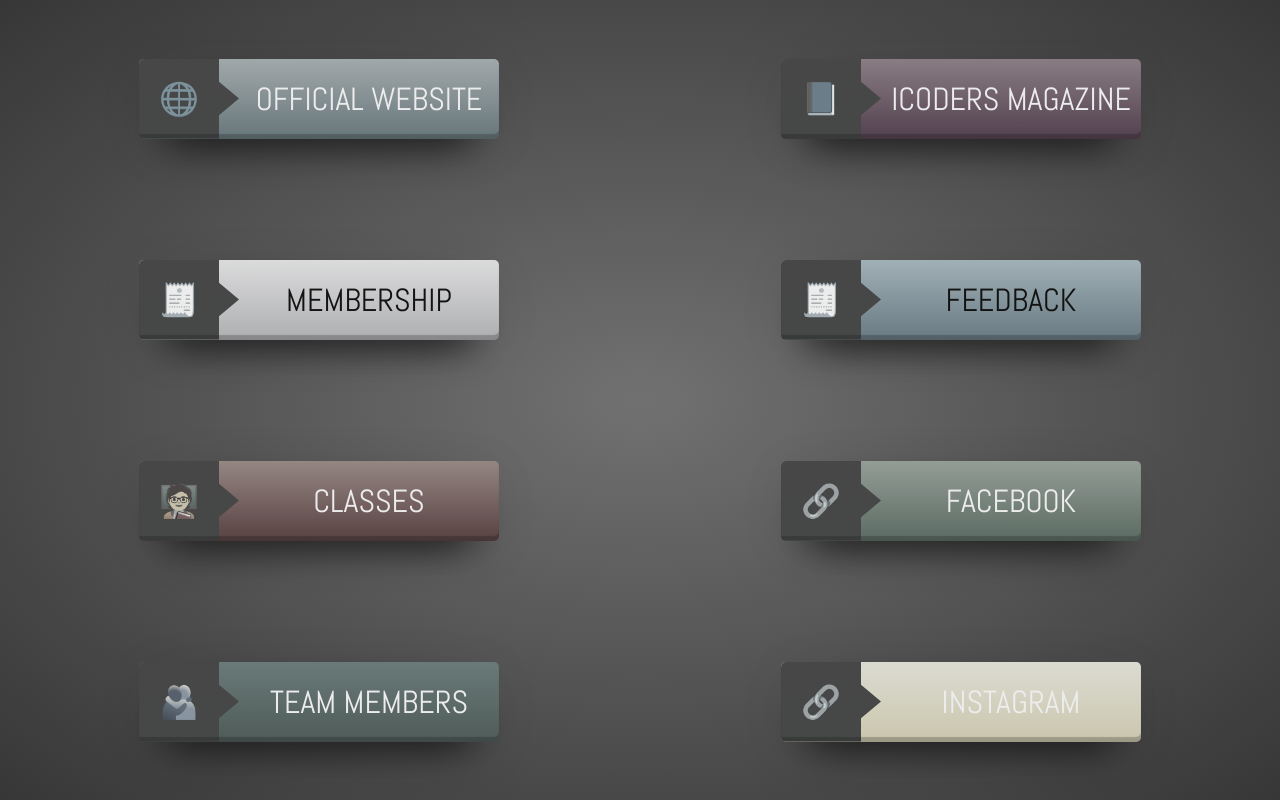
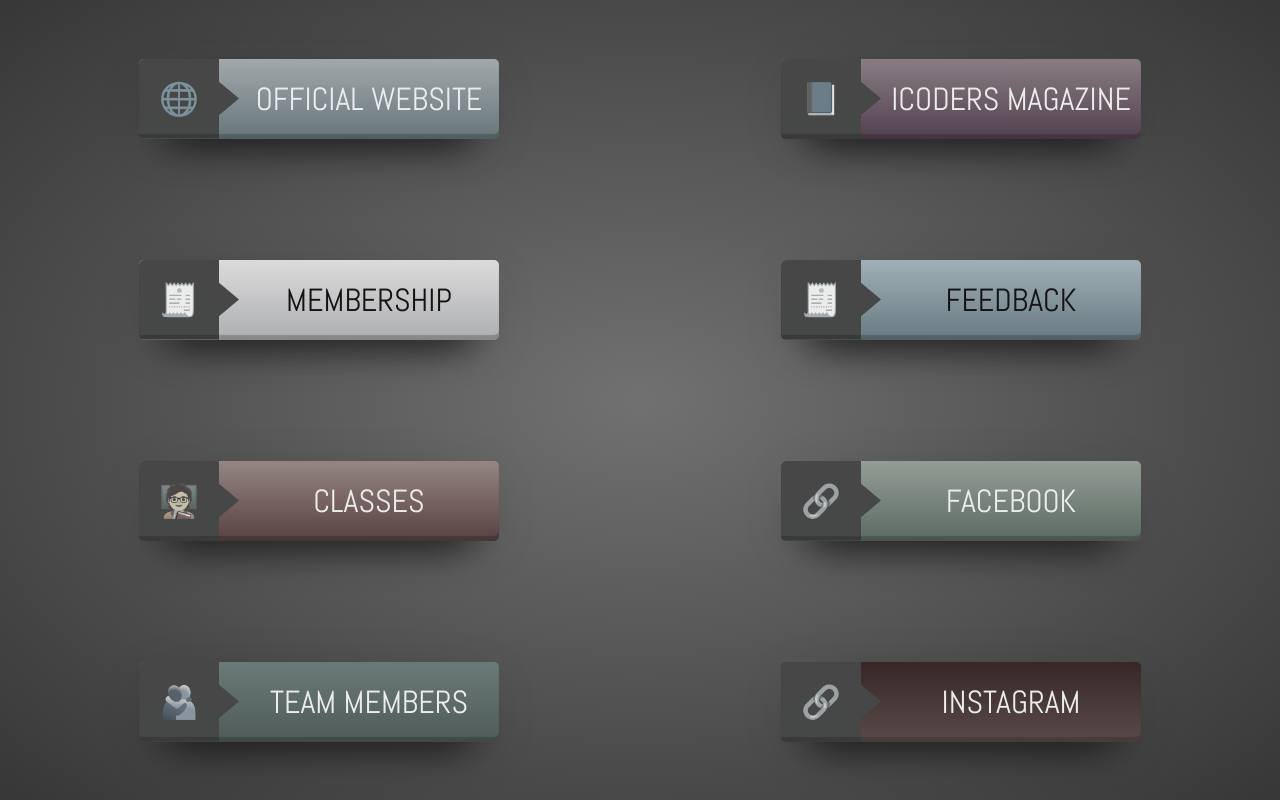
Before and after one commit to iCoders/connect, a plain HTML site: page index.html in a window 1280 px wide. Drawn offline with Linux system fonts and the light colour scheme.

Commit message:
Update index.html

```diff
--- a/index.html
+++ b/index.html
@@ -17,6 +17,6 @@
 <button style="--slist: #c8679e, #a2167f" onclick="window.location.href = 'http://icodersclub.tech/';" data-icon="📘">iCoders Magazine GEEK TIME</button>
 <button class="invert" style="--slist: #55cbfa, #058dd2" onclick="window.location.href = 'http://bit.ly/GeekTimeFeedback';" data-icon="🧾">feedback</button>
 <button style="--slist: #66b47e, #05823f" onclick="window.location.href = 'https://www.facebook.com/iCoders';" data-icon="🔗">Facebook</button>
-<button style="--slist: #f5eea3, #f9d913" onclick="window.location.href = 'https://www.instagram.com/bcrecicoders/';" data-icon="🔗">instagram</button>
+<button style="--slist: #800000, #A52A2A" onclick="window.location.href = 'https://www.instagram.com/bcrecicoders/';" data-icon="🔗">instagram</button>
 </body>
 </html>
```
